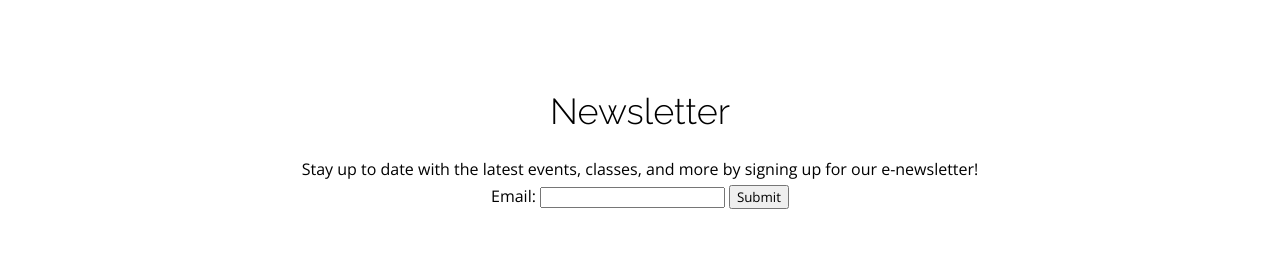
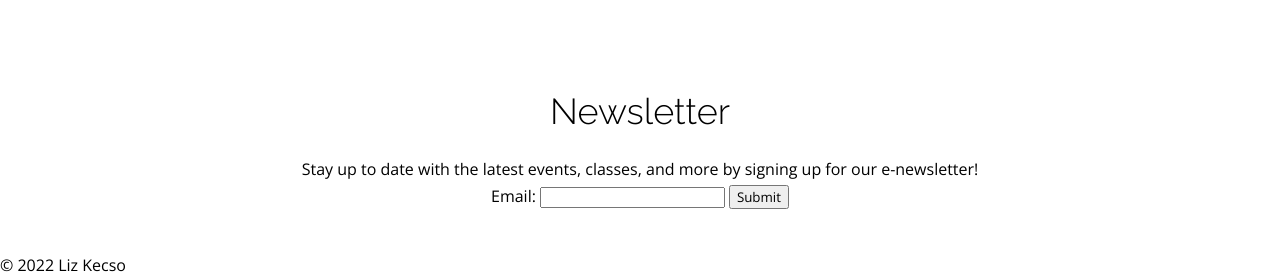
Before and after one commit to ekecso/responsive-club, a plain HTML site: page index.html in a window 1280 px wide. Shown: the part 1649-1925 px from the top of the page. Drawn offline with nearby package versions, Linux system fonts and the light colour scheme.

Commit message:
add footer

```diff
--- a/index.html
+++ b/index.html
@@ -64,5 +64,10 @@
         <input type="email">
         <button type="button">Submit</button>
     </section>
+
+    <!-- Footer -->
+    <footer>
+        <p>&copy; 2022 Liz Kecso</p>
+    </footer>
 </body>
 </html>
```
